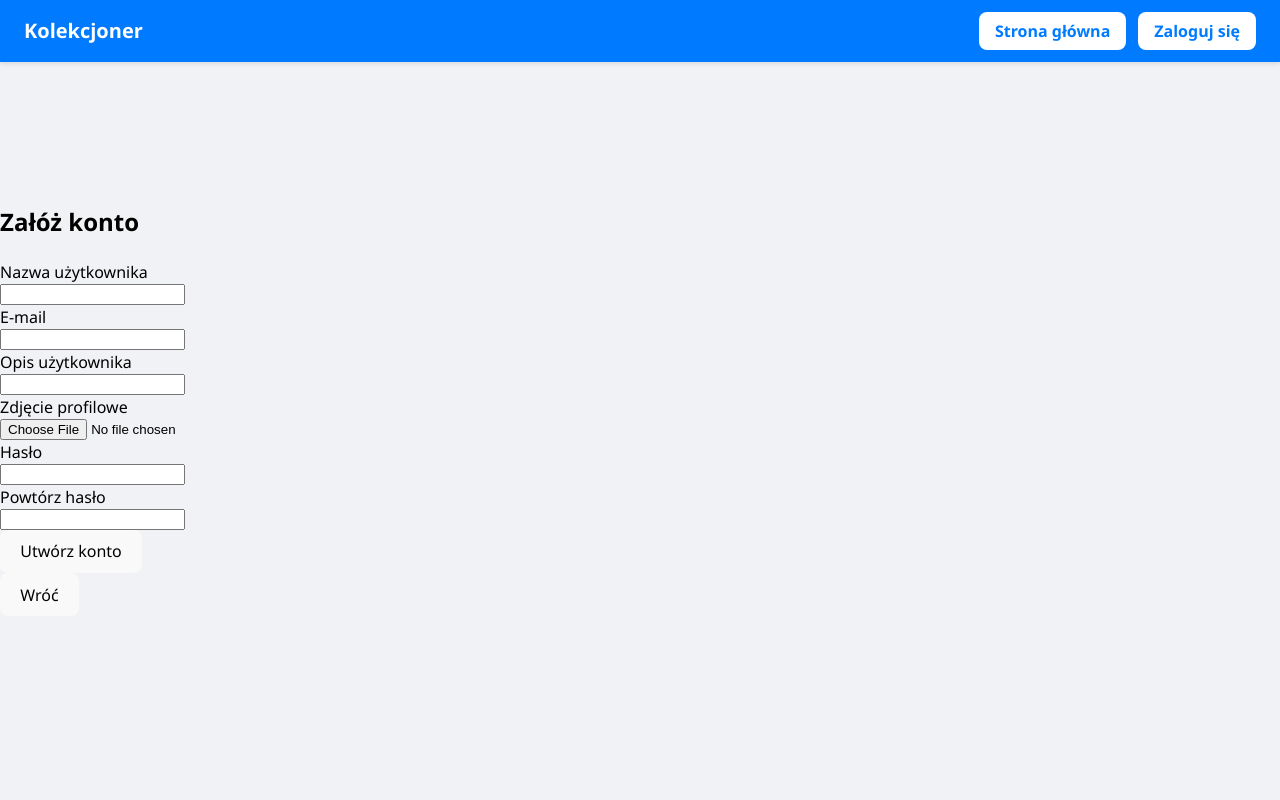
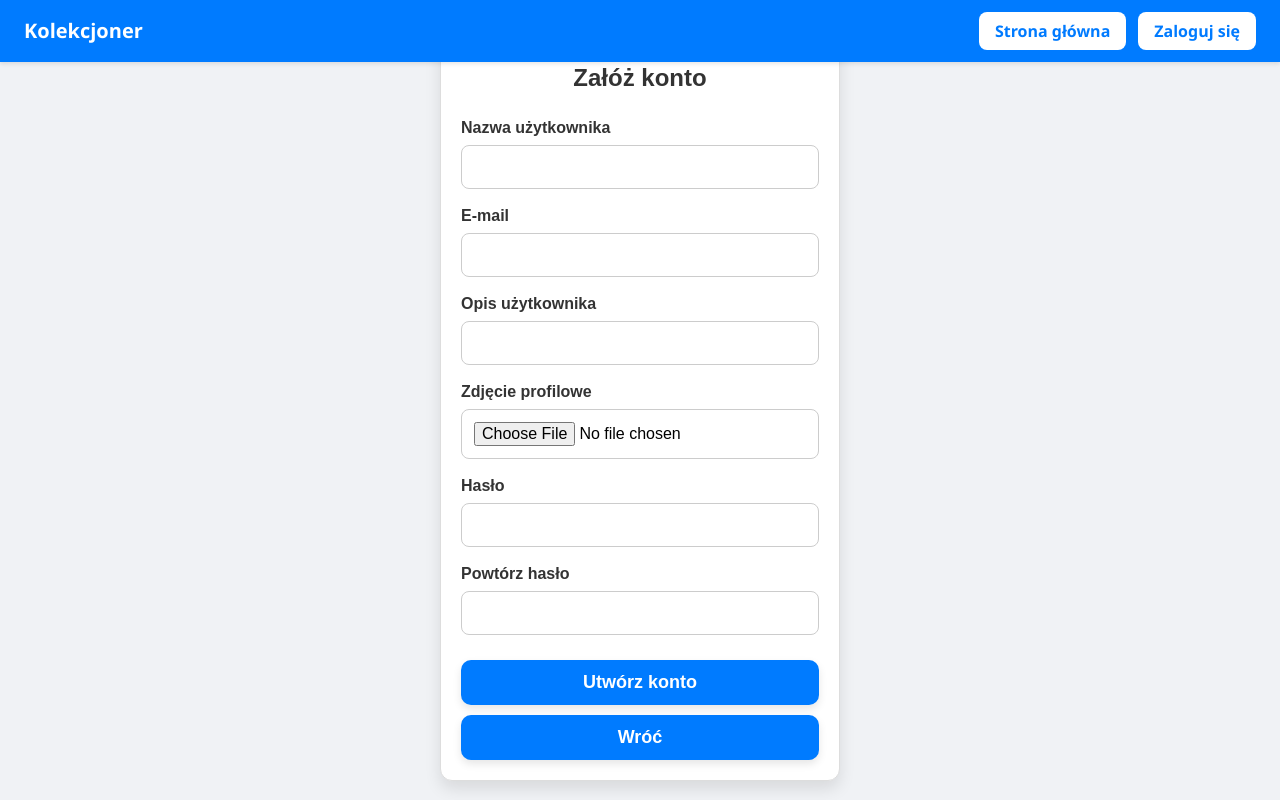
Before and after one commit to ilgut/collections-portal-frontend, a React (Vite) app: page /register in a window 1280 px wide. Built offline with nearby package versions, Linux system fonts and the light colour scheme.

Commit message:
Update Register.css

```diff
--- a/src/pages/Register.css
+++ b/src/pages/Register.css
@@ -1,86 +1,106 @@
-.item-container {
-  position: fixed;
-  top: 50%;
-  left: 50%;
-  transform: translate(-50%, -50%);
-  display: flex;
-  flex-direction: column;
-  align-items: center;
-  padding: 20px;
-  background-color: white;
-  color: black;
-  font-family: sans-serif;
-  box-shadow: 0 4px 10px rgba(0, 0, 0, 0.1);
-  border-radius: 12px;
+.register-container {
+    position: fixed;
+    inset: 0;
+    display: flex;
+    align-items: center;
+    justify-content: center;
+    font-family: Arial, sans-serif;
+    background-color: #f0f2f5;
 }
 
-.item-main {
-  display: flex;
-  align-items: flex-start;
-  gap: 30px;
-  margin-bottom: 30px;
+.register-box {
+    padding: 20px;
+    max-width: 400px;
+    width: 100%;
+    background-color: #ffffff;
+    border: 1px solid #ddd;
+    border-radius: 12px;
+    box-shadow: 0 8px 16px rgba(0, 0, 0, 0.1);
+    text-align: center;
+    box-sizing: border-box;
 }
 
-.item-photo img {
-  width: 300px;
-  border-radius: 12px;
-  object-fit: cover;
+.register-container h2 {
+    color: #333;
+    margin-bottom: 20px;
+    font-size: 24px;
+    font-weight: bold;
 }
 
-.item-info {
-  flex: 1;
+.error-message {
+    color: red;
+    margin-bottom: 15px;
+    font-weight: bold;
 }
 
-.item-info h2 {
-  margin-top: 0;
-  margin-bottom: 12px;
+.register-form {
+    display: flex;
+    flex-direction: column;
+    gap: 15px;
+    width: 100%;
+    box-sizing: border-box;
 }
 
-.item-info ul {
-  padding-left: 20px;
-  margin: 0;
+.form-group {
+    display: flex;
+    flex-direction: column;
+    align-items: flex-start;
+    width: 100%;
+    box-sizing: border-box;
 }
 
-.comment-box {
-  display: flex;
-  align-items: center;
-  padding: 12px;
-  border-radius: 10px;
-  background: #f1f1f1;
-  width: 100%;
-  max-width: 600px;
+.form-group label {
+    font-weight: bold;
+    margin-bottom: 5px;
+    font-size: 16px;
+    color: #333;
 }
 
-.comment-avatar {
-  background-color: #2c6baf;
-  width: 34px;
-  height: 34px;
-  border-radius: 50%;
-  color: white;
-  font-weight: bold;
-  font-size: 18px;
-  display: flex;
-  align-items: center;
-  justify-content: center;
-  margin-right: 10px;
+.register-form label {
+    font-weight: bold;
+    margin-bottom: 5px;
+    font-size: 16px;
+    color: #333;
 }
 
-.comment-box input {
-  flex: 1;
-  border: none;
-  border-bottom: 1px solid #ccc;
-  background: transparent;
-  color: #333;
-  padding: 6px;
-  outline: none;
+.register-form input {
+    padding: 12px;
+    font-size: 16px;
+    border: 1px solid #ccc;
+    border-radius: 8px;
+    width: 100%;
+    box-sizing: border-box;
+    transition: border-color 0.3s, box-shadow 0.3s;
 }
 
-.comment-box button {
-  background-color: #ddd;
-  color: #666;
-  border: none;
-  padding: 6px 12px;
-  margin-left: 12px;
-  border-radius: 8px;
-  cursor: not-allowed;
+.register-form input:focus {
+    border-color: #007bff;
+    box-shadow: 0 0 8px rgba(0, 123, 255, 0.3);
+    outline: none;
 }
+
+.register-button {
+    padding: 12px;
+    font-size: 18px;
+    color: white;
+    background: #007bff;
+    border: none;
+    border-radius: 10px;
+    cursor: pointer;
+    margin-top: 10px;
+    transition: background 0.3s ease, transform 0.2s;
+    width: 100%;
+    text-align: center;
+    font-weight: bold;
+    box-shadow: 0 4px 8px rgba(0, 0, 0, 0.1);
+}
+
+.register-button:hover {
+    background: #0056b3;
+    transform: scale(1.03);
+}
+
+.register-button:active {
+    background: #004494;
+    transform: scale(0.98);
+}
```
